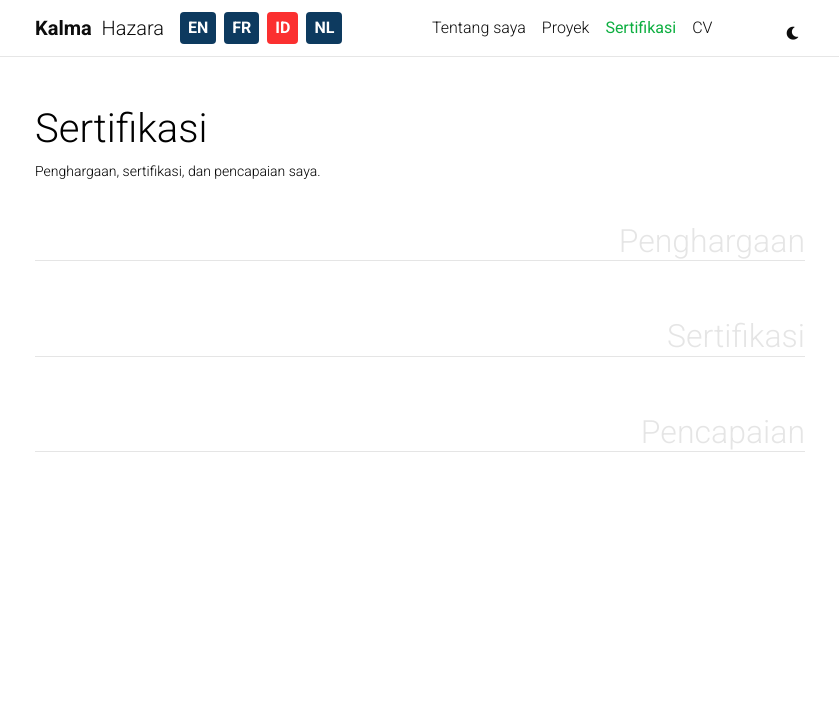
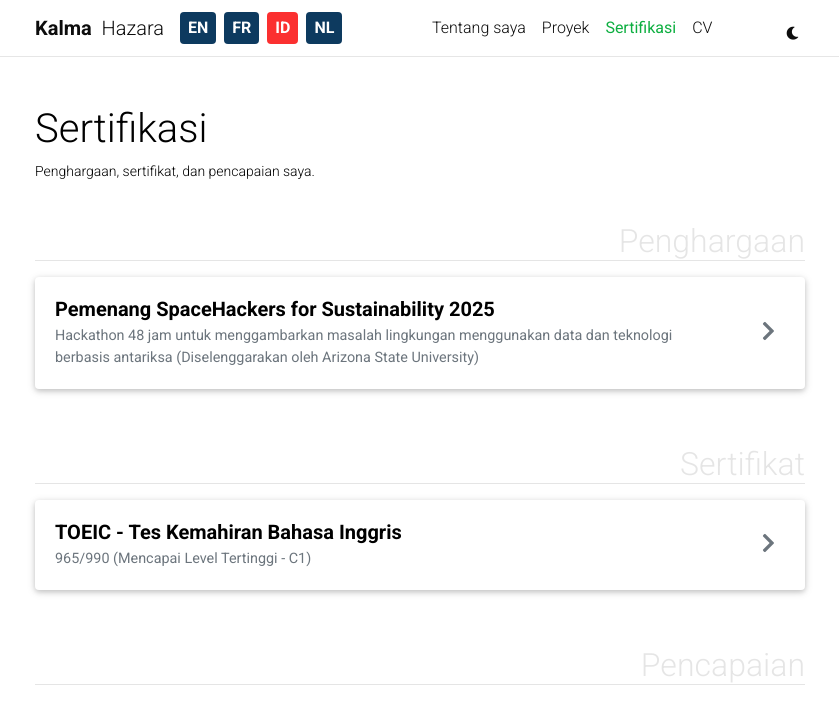
Before and after one commit to kalmahj/kalmahj.github.io, a Jekyll site: the page built from _pages/id/certification.md, in a window 1280 px wide. Shown: the top 724 px of the page, without its empty margins (220-1059 px from the left). Built offline with Jekyll 4.4.1, drawn with Linux system fonts in a browser that asks for light colours; comment, search, counter and statistics services are not loaded; a style sheet for code colours, icons or effects is not loaded.

Commit message:
spacehackers

```diff
--- /dev/null
+++ b/_certifications/spacehackers_id.md
@@ -0,0 +1,36 @@
+---
+layout: page
+title: Pemenang SpaceHackers for Sustainability 2025
+description: Hackathon 48 jam untuk menggambarkan masalah lingkungan menggunakan data dan teknologi berbasis antariksa (Diselenggarakan oleh Arizona State University)
+img: assets/img/1.jpg
+importance: 3
+category: Penghargaan
+lang: id
+---
+
+## Deskripsi Acara
+Hackathon 48 jam untuk menggambarkan masalah lingkungan menggunakan data dan teknologi berbasis antariksa, diselenggarakan oleh Arizona State University.
+
+Sebagai bagian dari tim yang terdiri dari 5 mahasiswa dari **CY Paris University**, kami meraih juara pertama di SpaceHackers 2025 melawan lebih dari 200 tim. Kami menggunakan alat GIS dan Penginderaan Jauh untuk menampilkan karya kami.
+
+## Topik
+# Migrasi lingkungan di Sahel Afrika
+
+## Aplikasi yang digunakan :
+- ArcGIS
+- Google Earth Engine
+- QGIS
+- Python
+
+## Hasil
+<div class="row justify-content-center mt-3">
+    <div class="col-12 text-center">
+        <iframe width="100%" height="400" src="https://www.youtube.com/embed/yDtoHRLSvMU" frameborder="0" allow="accelerometer; autoplay; clipboard-write; encrypted-media; gyroscope; picture-in-picture" allowfullscreen></iframe>
+    </div>
+</div>
+
+<div class="row justify-content-sm-center">
+    <div class="col-sm-8 mt-3 mt-md-0">
+        {% include figure.html path="assets/img/spackehackers_certificate.jpg" caption="Plakat pemenang SpaceHackers for Sustainability 2025" class="img-fluid rounded z-depth-1" %}
+    </div>
+</div>
--- a/_pages/id/certification.md
+++ b/_pages/id/certification.md
@@ -8,10 +8,10 @@ translations:
   fr: /fr/certification/
   nl: /nl/certification/
 permalink: /id/certification/
-description: Penghargaan, sertifikasi, dan pencapaian saya.
+description: Penghargaan, sertifikat, dan pencapaian saya.
 nav: true
 nav_order: 3
-display_categories: [Penghargaan, Sertifikasi, Pencapaian]
+display_categories: [Penghargaan, Sertifikat, Pencapaian]
 horizontal: false
 ---
 
```
Also changed, not shown: _certifications/sample_certification_en.md (deleted, +0 -11 lines), _certifications/spacehackers_en.md (added, +37 -0 lines), _certifications/spacehackers_fr.md (added, +36 -0 lines), _certifications/spacehackers_nl.md (added, +36 -0 lines), 1 other file.
